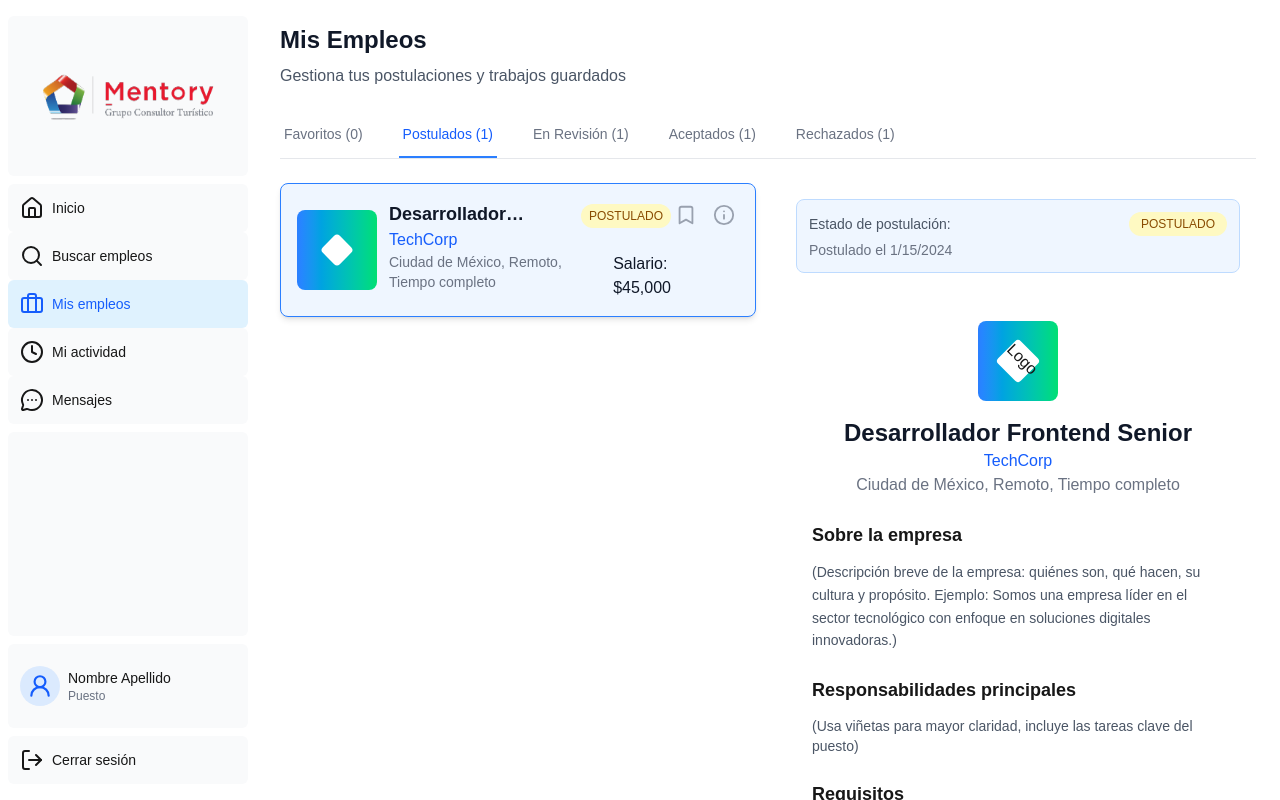
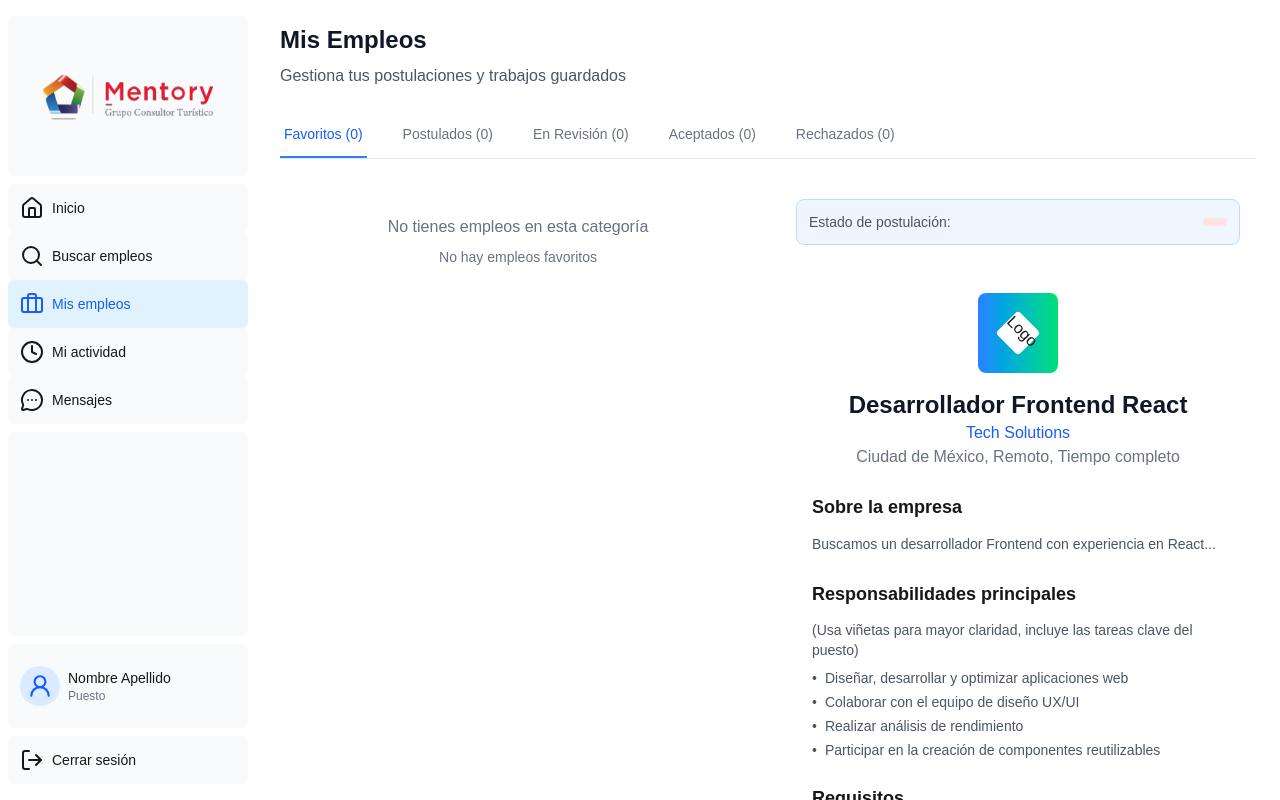
Before and after one commit to oscarquijanocruz/portal-empleo-frontend, a Next.js app: page /dashboard/candidato/mis-empleos in a window 1280 px wide. Built offline with nearby package versions, Linux system fonts and the light colour scheme.

Commit message:
cambios en favoritos

```diff
--- a/src/app/dashboard/candidato/buscar-empleos/search-filters.jsx
+++ b/src/app/dashboard/candidato/buscar-empleos/search-filters.jsx
@@ -87,7 +87,7 @@ export default function SearchFilters({
         <select
           value={localFilters.modalidad}
           onChange={(e) => handleFilterChange('modalidad', e.target.value)}
-          className="bg-blue-900 text-white px-4 py-2 rounded-md hover:bg-blue-800 transition-colors"
+          className="bg-blue-950 text-white px-4 py-2 rounded-md hover:bg-blue-800 transition-colors"
         >
           <option value="">Modalidad</option>
           <option value="Remoto">Remoto</option>
@@ -98,7 +98,7 @@ export default function SearchFilters({
         <select
           value={localFilters.sueldo}
           onChange={(e) => handleFilterChange('sueldo', e.target.value)}
-          className="bg-blue-100 text-blue-900 px-4 py-2 rounded-md hover:bg-blue-200 transition-colors"
+          className="bg-blue-950 text-white px-4 py-2 rounded-md hover:bg-blue-800 transition-colors"
         >
           <option value="">Sueldo</option>
           <option value="15000">$15,000+</option>
@@ -110,7 +110,7 @@ export default function SearchFilters({
         <select
           value={localFilters.tipoContrato}
           onChange={(e) => handleFilterChange('tipoContrato', e.target.value)}
-          className="bg-blue-900 text-white px-4 py-2 rounded-md hover:bg-blue-800 transition-colors"
+          className="bg-blue-950 text-white px-4 py-2 rounded-md hover:bg-blue-800 transition-colors"
         >
           <option value="">Tipo de contrato</option>
           <option value="Tiempo completo">Tiempo completo</option>
@@ -122,7 +122,7 @@ export default function SearchFilters({
         <select
           value={localFilters.categoria}
           onChange={(e) => handleFilterChange('categoria', e.target.value)}
-          className="bg-blue-900 text-white px-4 py-2 rounded-md hover:bg-blue-800 transition-colors"
+          className="bg-blue-950 text-white px-4 py-2 rounded-md hover:bg-blue-800 transition-colors"
         >
           <option value="">Categoría</option>
           <option value="tecnologia">Tecnología</option>
--- a/src/app/dashboard/candidato/mis-empleos/page.jsx
+++ b/src/app/dashboard/candidato/mis-empleos/page.jsx
@@ -6,66 +6,63 @@ import { useJobs } from "../../../hooks/useJobs";
 import { useFavorites } from "../../../hooks/useFavorites";
 import { mockJobs } from "../../../data/mockData";
 
-
-const userJobs = [
-  // Estos podrían venir de una API o base de datos
-  {
-    id: 1,
-    titulo: "Desarrollador Frontend Senior",
-    empresa: "TechCorp",
-    ubicacion: "Ciudad de México",
-    modalidad: "Remoto",
-    jornada: "Tiempo completo",
-    salario: "45,000",
-    estado: "postulado", // postulado, en_revision, rechazado, aceptado
-    fechaPostulacion: "2024-01-15"
-  },
-  {
-    id: 2,
-    titulo: "UX/UI Designer",
-    empresa: "DesignStudio",
-    ubicacion: "Guadalajara",
-    modalidad: "Híbrido",
-    jornada: "Tiempo completo",
-    salario: "35,000",
-    estado: "en_revision",
-    fechaPostulacion: "2024-01-12"
-  },
-  {
-    id: 3,
-    titulo: "Chef",
-    empresa: "Pizzeria",
-    ubicacion: "Puebla",
-    modalidad: "Presencial",
-    jornada: "Tiempo completo",
-    salario: "35,000",
-    estado: "aceptado",
-    fechaPostulacion: "2024-01-12"
-  },
-  {
-    id: 4,
-    titulo: "UX/UI Designer",
-    empresa: "DesignStudio",
-    ubicacion: "Guadalajara",
-    modalidad: "Híbrido",
-    jornada: "Tiempo completo",
-    salario: "35,000",
-    estado: "rechazado",
-    fechaPostulacion: "2024-01-12"
-  },
-  // Agregar más trabajos aquí...
-];
+// const userJobs = [
+//   // Estos podrían venir de una API o base de datos
+//   {
+//     id: 1,
+//     titulo: "Desarrollador Frontend Senior",
+//     empresa: "TechCorp",
+//     ubicacion: "Ciudad de México",
+//     modalidad: "Remoto",
+//     jornada: "Tiempo completo",
+//     salario: "45,000",
+//     estado: "postulado", // postulado, en_revision, rechazado, aceptado
+//     fechaPostulacion: "2024-01-15"
+//   },
+//   {
+//     id: 2,
+//     titulo: "UX/UI Designer",
+//     empresa: "DesignStudio",
+//     ubicacion: "Guadalajara",
+//     modalidad: "Híbrido",
+//     jornada: "Tiempo completo",
+//     salario: "35,000",
+//     estado: "en_revision",
+//     fechaPostulacion: "2024-01-12"
+//   },
+//   {
+//     id: 3,
+//     titulo: "Chef",
+//     empresa: "Pizzeria",
+//     ubicacion: "Puebla",
+//     modalidad: "Presencial",
+//     jornada: "Tiempo completo",
+//     salario: "35,000",
+//     estado: "aceptado",
+//     fechaPostulacion: "2024-01-12"
+//   },
+//   {
+//     id: 4,
+//     titulo: "UX/UI Designer",
+//     empresa: "DesignStudio",
+//     ubicacion: "Guadalajara",
+//     modalidad: "Híbrido",
+//     jornada: "Tiempo completo",
+//     salario: "35,000",
+//     estado: "rechazado",
+//     fechaPostulacion: "2024-01-12"
+//   },
+// ];
 
 export default function MisEmpleosPage({ job }) {
-  const [activeTab, setActiveTab] = useState("postulados");
+  const [activeTab, setActiveTab] = useState("favoritos");
 
   // ✅ Usar el hook de jobs con datos específicos del usuario
   const {
     selectedJob,
     handleJobSelect,
-    filteredJobs,
     handleTabChange
-  } = useJobs(userJobs);
+  } = useJobs(mockJobs);
 
   // ✅ Hook de favoritos
   const { favorites, toggleFavorite, isFavorite } = useFavorites();
@@ -74,17 +71,17 @@ export default function MisEmpleosPage({ job }) {
   const getJobsByTab = (tab) => {
     switch(tab) {
       case "favoritos":
-        return userJobs.filter(job => job.estado === "favorito");
+        return mockJobs.filter(job => favorites.has(job.id));
       case "postulados":
-        return userJobs.filter(job => job.estado === "postulado");
+        return mockJobs.filter(job => job.estado === "postulado");
       case "en_revision":
-        return userJobs.filter(job => job.estado === "en_revision");
+        return mockJobs.filter(job => job.estado === "en_revision");
       case "rechazados":
-        return userJobs.filter(job => job.estado === "rechazado");
+        return mockJobs.filter(job => job.estado === "rechazado");
       case "aceptados":
-        return userJobs.filter(job => job.estado === "aceptado");
+        return mockJobs.filter(job => job.estado === "aceptado");
       default:
-        return userJobs;
+        return mockJobs;
     }
   };
 
@@ -146,6 +143,19 @@ export default function MisEmpleosPage({ job }) {
               </p>
             </div>
           )}
+
+          {/* Tab favoritos */}
+          {favorites.length > 0 ? (
+            <JobCard
+              jobs={mockJobs.filter(job => favorites.has(job.id))}
+              onJobSelect={handleJobSelect}
+              favorites={favorites}
+              onToggleFavorite={toggleFavorite}
+            />
+          ) : (
+            <div className="text-center py-8 text-gray-500">
+            </div>
+          )}
         </div>
 
 
@@ -166,7 +176,7 @@ export default function MisEmpleosPage({ job }) {
                       ? "bg-green-100 text-green-800"
                       : "bg-red-100 text-red-800"
                   }`}>
-                    {selectedJob.estado.replace("_", " ").toUpperCase()}
+                    {selectedJob.estado} {/* {selectedJob.estado.replace("_", " ").toUpperCase()} */}
                   </span>
                 </div>
                 {selectedJob.fechaPostulacion && (
```
